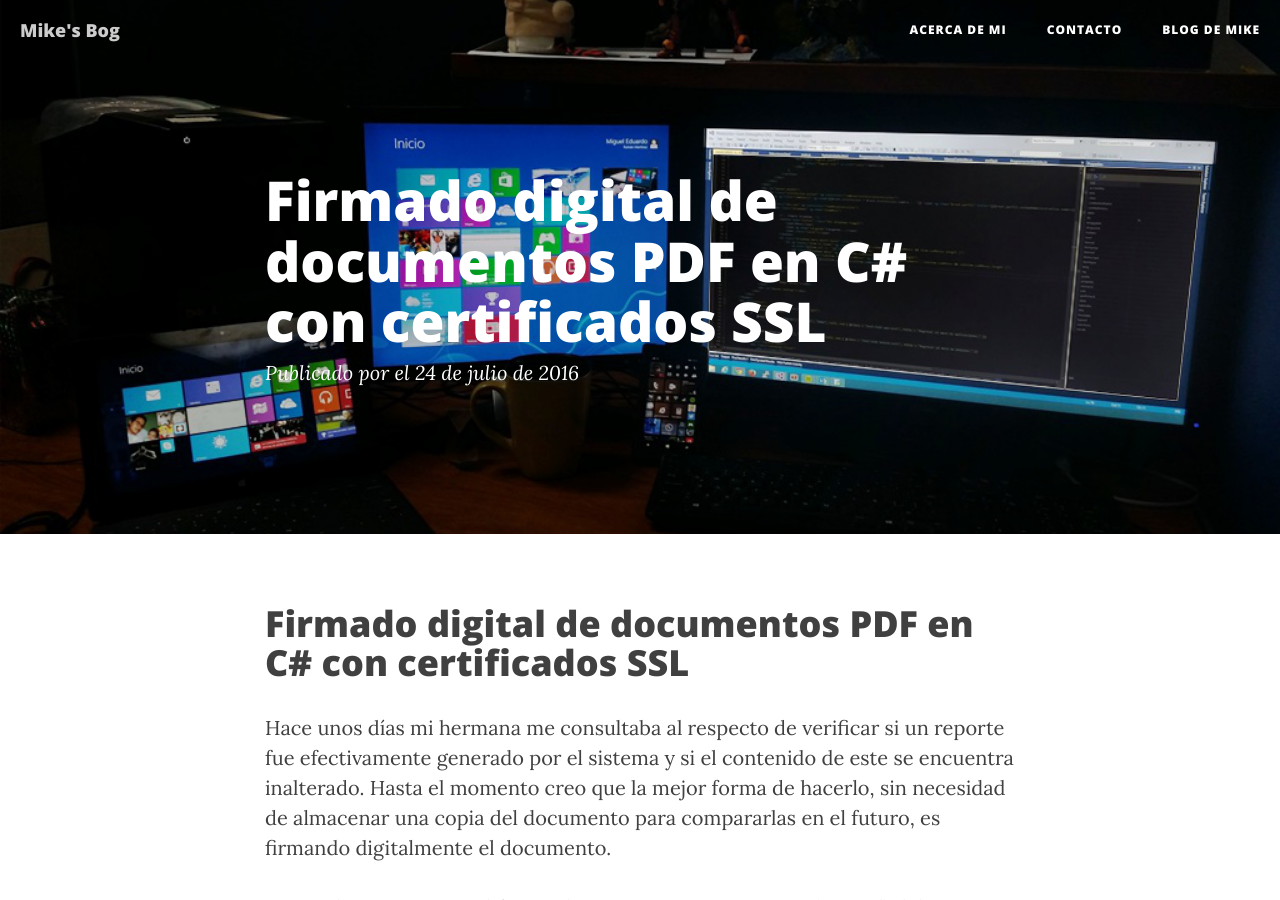
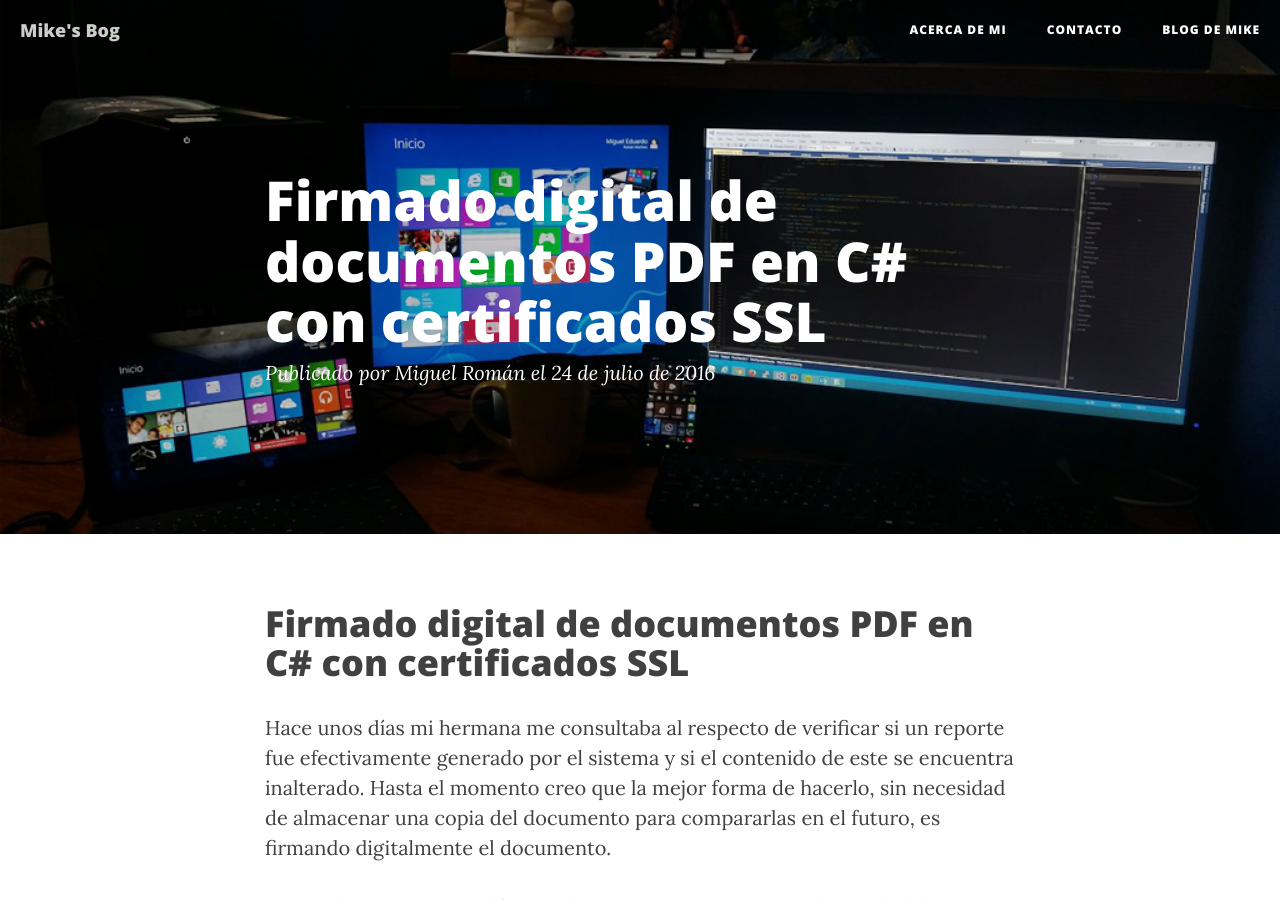
Before and after one commit to miguelerm/miguelerm.github.io, a Jekyll site: the page built from _posts/2016-07-24-firmado-digital-pdf-en-c-sharp.md, in a window 1280 px wide and 900 px high. Built offline with Jekyll 4.4.1, drawn with Linux system fonts in a browser that asks for light colours; nearby versions of some CDN libraries; Markdown is read by kramdown in place of the engine named in the settings.

Commit message:
Update 2016-07-24-firmado-digital-pdf-en-c-sharp.md

```diff
--- a/_posts/2016-07-24-firmado-digital-pdf-en-c-sharp.md
+++ b/_posts/2016-07-24-firmado-digital-pdf-en-c-sharp.md
@@ -3,6 +3,7 @@ layout: post
 title: "Firmado digital de documentos PDF en C# con certificados SSL"
 date: 2016-07-24 17:28
 categories: posts
+author: "Miguel Román"
 summary: "En este post mostraré un poco de código en C# para firmar digitalmente documentos PDF con certificados SSL."
 ---
 
```
